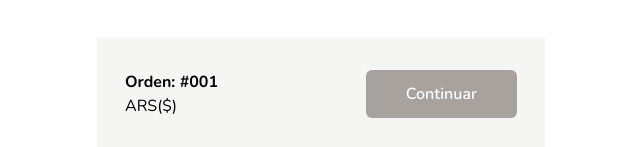
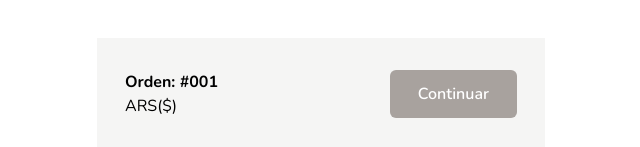
Before and after one commit to cricripagos/SimpleCrypto, a Next.js app: page /pagar/1 in a window 1280 px wide. Shown: the part 650-797 px from the top of the page, without its empty margins (319-959 px from the left). Built offline with nearby package versions, Linux system fonts and the light colour scheme.

Commit message:
[Add] Start of step 2

```diff
--- a/package.json
+++ b/package.json
@@ -18,6 +18,7 @@
     "eslint": "8.38.0",
     "eslint-config-next": "13.3.0",
     "ethers": "^5.7.2",
+    "framer-motion": "^10.12.2",
     "next": "13.3.0",
     "next-page-transitions": "^1.0.0-beta.2",
     "postcss": "8.4.21",
--- a/src/pages/_app.js
+++ b/src/pages/_app.js
@@ -1,4 +1,5 @@
 import '@/styles/globals.css'
+import { AnimatePresence } from 'framer-motion'
 import { Provider } from 'react-redux'
 import { store } from './store/store'
 // import localFont from '@next/font/local'
@@ -12,7 +13,10 @@ export default function App({ Component, pageProps }) {
   return (
   <main>
     <Provider store={store}>
+      {/* <AnimatePresence mode="wait" initial={false}> */}
+      <AnimatePresence mode="wait">
     <Component {...pageProps} />
+    </AnimatePresence>
     </Provider>
   </main>
     )
--- /dev/null
+++ b/src/pages/components/Animations/Layout.js
@@ -0,0 +1,18 @@
+import { motion } from "framer-motion";
+
+const Layout = ({ children }) => (
+  <motion.div
+    className="h-screen w-full"
+    initial={{ x: 300, opacity: 0 }}
+    animate={{ x: 0, opacity: 1 }}
+    exit={{ x: 300, opacity: 0 }}
+    transition={{
+      type: "spring",
+      stiffness: 260,
+      damping: 20,
+    }}
+  >
+    {children}
+  </motion.div>
+);
+export default Layout;
--- a/src/pages/components/Buttons/Button.js
+++ b/src/pages/components/Buttons/Button.js
@@ -1,19 +1,22 @@
-import { setStepForward } from "@/pages/store/reducers/interactions"
+import { setStepBackward, setStepForward } from "@/pages/store/reducers/interactions"
 import { useDispatch, useSelector } from "react-redux"
 
-const Button = ({text}) => {
+const Button = ({text, filled, action}) => {
   const {btn_disabled, step} = useSelector(state => state.interactions)
   const dispatch = useDispatch()
 
   const handleClick = () => {
+    if (action === 'forward'){
     if(step !== 3){
       dispatch(setStepForward())
     }
-
+  }else {
+    dispatch(setStepBackward())
+  }
   }
 
   return (
-    <button className={`px-10 text-white font-semibold rounded-md ${btn_disabled ? 'bg-stone-400' : 'bg-green-1'}`} disabled={btn_disabled} onClick={handleClick}>
+    <button className={`${filled ? 'text-white px-7' : 'text-black px-3'} font-semibold rounded-md ${filled ? btn_disabled ? 'bg-stone-400' : 'bg-green-1' : 'bg-transparent'}`} disabled={btn_disabled} onClick={handleClick}>
       {text}
     </button>
   )
--- /dev/null
+++ b/src/pages/components/CryptoCard/CryptoCard.js
@@ -0,0 +1,17 @@
+
+const CryptoCard = () => {
+  return (
+    <div className="flex shadow-md rounded-md p-5 flex-row justify-between ring-2 ring-gray-100">
+        <div>Foto</div>
+        <div>
+            <p>Bitcoin Cash (BCH)</p>
+            <p>0000.9</p>
+        </div>
+        <div>
+            <p>Network</p>
+        </div>
+    </div>
+  )
+}
+
+export default CryptoCard
--- a/src/pages/components/Footer/Footer.js
+++ b/src/pages/components/Footer/Footer.js
@@ -3,13 +3,18 @@ import Button from '../Buttons/Button'
 
 const Footer = ({btn_msg}) => {
     const {fiat_amount} = useSelector(state => state.order)
+    const {step} = useSelector(state => state.interactions)
   return (
     <div className='bg-stone-100 py-8 px-7 flex flex-row justify-between'>
         <div>
             <p className='font-bold'>Orden: #001</p>
             <p>{fiat_amount} ARS($)</p>
         </div>
-        <Button text={btn_msg}/>
+        <div className='flex'>
+        {step > 1 &&
+        <Button filled={false} text='Volver' action='back'/>}
+        <Button filled={true} text={btn_msg} action='forward'/>
+        </div>
         </div>
   )
 }
--- a/src/pages/components/components.js
+++ b/src/pages/components/components.js
@@ -1,3 +1,5 @@
+export { default as Layout } from './Animations/Layout';
+export { default as CryptoCard } from './CryptoCard/CryptoCard';
 export { default as Footer } from './Footer/Footer';
 export { default as InputComponent } from './InputComponent/InputComponent';
 export { default as PageWrapper } from './Wrappers/PageWrapper';
--- a/src/pages/pagar/Step1/Step1.js
+++ b/src/pages/pagar/Step1/Step1.js
@@ -1,4 +1,4 @@
-import { Footer, InputComponent } from "@/pages/components/components"
+import { Footer, InputComponent, Layout } from "@/pages/components/components"
 import { setBtnDisabled } from "@/pages/store/reducers/interactions"
 import { useEffect, useState } from "react"
 import { useDispatch, useSelector } from "react-redux"
@@ -20,10 +20,12 @@ function Step1() {
   })
 
   return (
+    <Layout>
     <div className="flex flex-col h-screen justify-between">
     <InputComponent />
     <Footer btn_msg='Continuar'/>
     </div>
+    </Layout>
   )
 }
 
--- /dev/null
+++ b/src/pages/pagar/Step2/Step2.js
@@ -0,0 +1,21 @@
+import Header from "@/pages/components/Header/Header"
+import { CryptoCard, Footer, Layout } from "@/pages/components/components"
+
+const Step2 = () => {
+  return (
+    <Layout>
+    <div className="flex flex-col h-screen justify-between">
+        <div className="flex bg-green-1 rounded-b-lg justify-center items-center flex-col py-7 px-7">
+            <Header/>
+        </div>
+        <div className="px-7">
+
+        <CryptoCard />
+        </div>
+        <Footer btn_msg='Continuar' />
+    </div>
+    </Layout>
+  )
+}
+
+export default Step2
--- a/src/pages/pagar/[merchant].js
+++ b/src/pages/pagar/[merchant].js
@@ -2,7 +2,7 @@ import { useRouter } from "next/router";
 // import { PageWrapper } from "../components/components";
 import { useSelector } from "react-redux";
 import { PageWrapper } from "../components/components";
-import { Step1 } from "./pagar";
+import { Step1, Step2 } from "./pagar";
 
 const Pagar = () => {
   const router = useRouter();
@@ -14,7 +14,7 @@ const Pagar = () => {
       case 1:
         return <Step1/>;
       case 2:
-        return <div>Step 2</div>;
+        return <Step2/>;
       case 3:
         return <div>Step 3</div>;
     }
--- a/src/pages/pagar/pagar.js
+++ b/src/pages/pagar/pagar.js
@@ -1 +1,2 @@
 export { default as Step1 } from './Step1/Step1';
+export { default as Step2 } from './Step2/Step2';
```
